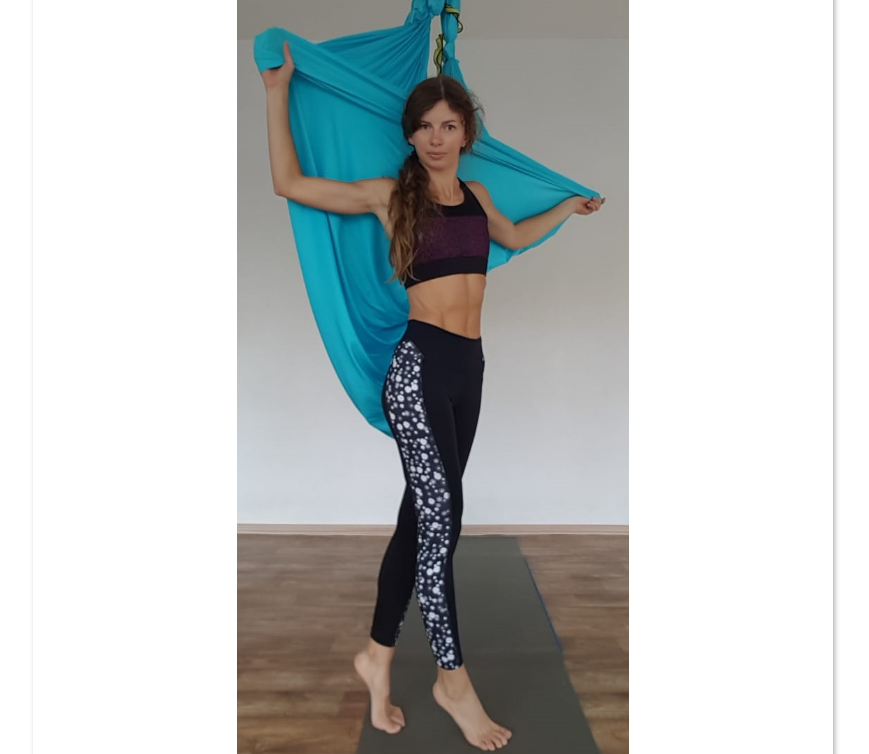
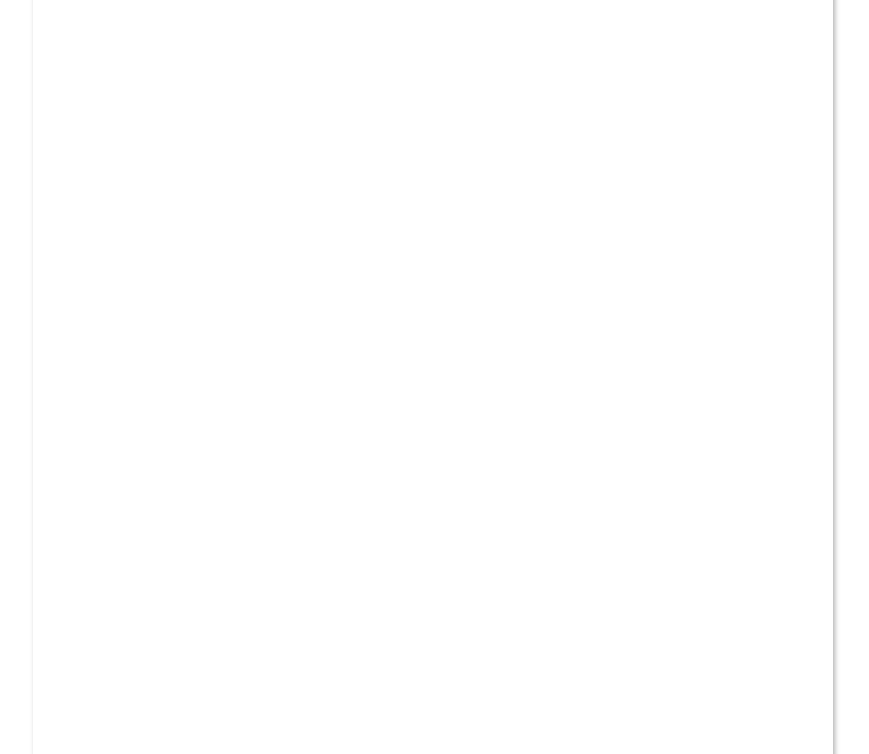
Before and after one commit to robZuk/marta, a Gatsby site: page /Galeries in a window 1280 px wide. Shown: the part 170-924 px from the top of the page, without its empty margins (207-1076 px from the left). Built offline with nearby package versions, Linux system fonts and the light colour scheme; Gatsby itself is replaced by a stand-in of ours.

Commit message:
modified galeries

```diff
--- a/src/pages/Galeries.js
+++ b/src/pages/Galeries.js
@@ -2,13 +2,13 @@ import React, { useState, useEffect, useRef } from "react";
 import MainTemplate from "../templates/MainTemplate";
 import Title from "../Components/Title";
 import styled from "styled-components";
-import img1 from "../../static/galery/img1.jpeg";
-import img2 from "../../static/galery/img2.jpeg";
-import img3 from "../../static/galery/img3.jpeg";
-import img4 from "../../static/galery/img4.jpeg";
-import img5 from "../../static/galery/img5.jpeg";
-import img6 from "../../static/galery/img6.jpeg";
-import img7 from "../../static/galery/img7.jpeg";
+// import img1 from "../../static/galery/img1.jpeg";
+// import img2 from "../../static/galery/img2.jpeg";
+// import img3 from "../../static/galery/img3.jpeg";
+// import img4 from "../../static/galery/img4.jpeg";
+// import img5 from "../../static/galery/img5.jpeg";
+// import img6 from "../../static/galery/img6.jpeg";
+// import img7 from "../../static/galery/img7.jpeg";
 
 const StyledContainer = styled.div`
   width: 100%;
@@ -104,7 +104,7 @@ const Galeries = () => {
         <StyledTitle>galeria</StyledTitle>
         <StyledCarousel>
           <StyledImageContainer ref={el}>
-            <StyledImg
+            {/* <StyledImg
               elWidth={elWidth}
               activeSlideIndex={activeSlideIndex}
               src={img1}
@@ -145,7 +145,7 @@ const Galeries = () => {
               activeSlideIndex={activeSlideIndex}
               src={img7}
               alt="seven"
-            />
+            /> */}
           </StyledImageContainer>
           <StyledButtonsContainer>
             <StyledButton
```
Also changed, not shown: 1 other file.
